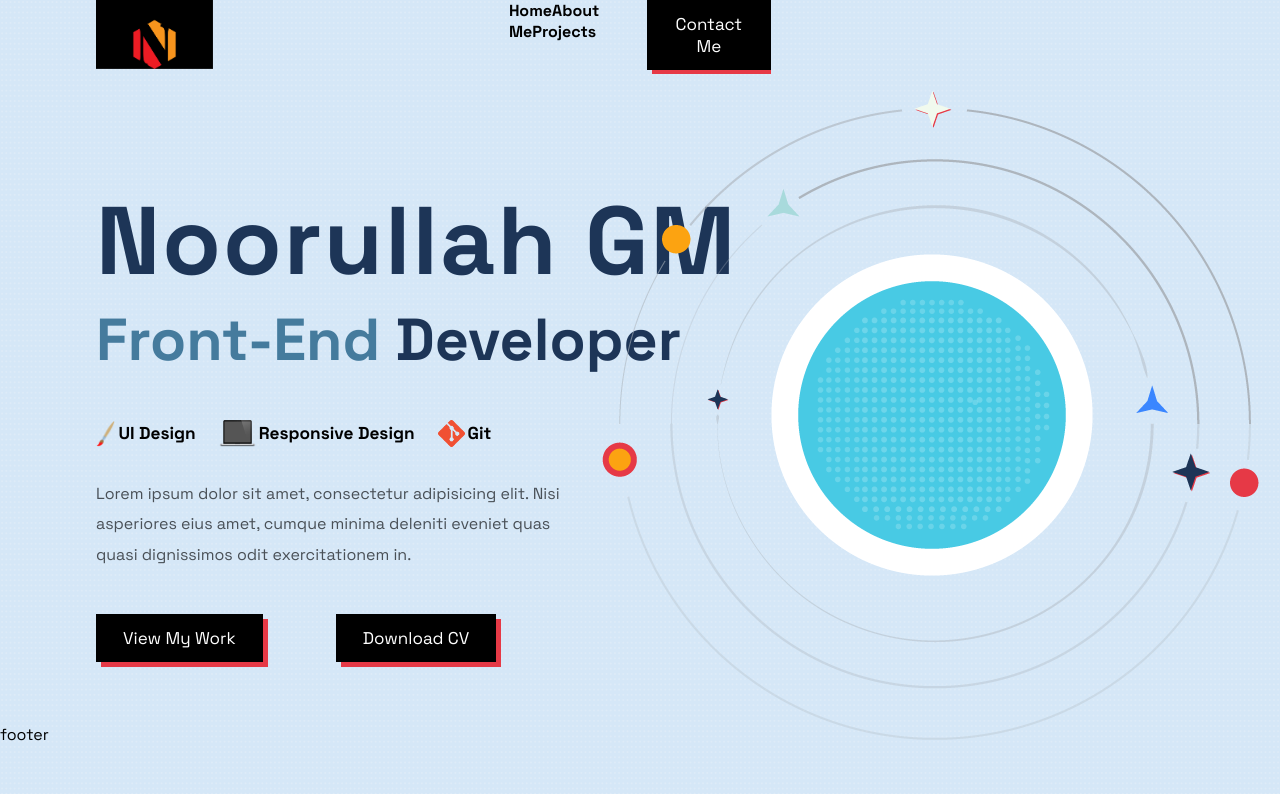
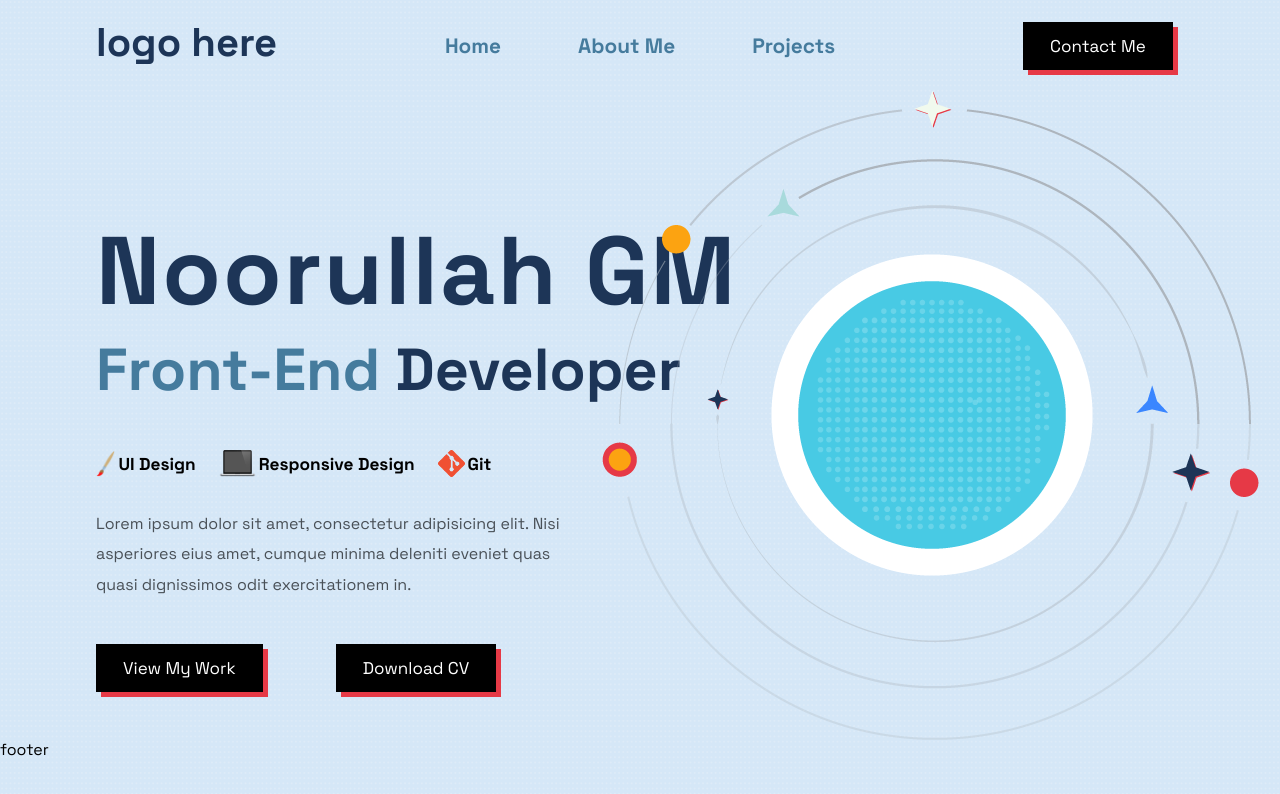
Before and after one commit to noorgm/Portfolio, a React (Create React App) app: page / in a window 1280 px wide. Shown: the top 794 px of the page. Built offline with nearby package versions, Linux system fonts and the light colour scheme.

Commit message:
sorted the nav

```diff
--- a/src/components/Navbar/Navbar.js
+++ b/src/components/Navbar/Navbar.js
@@ -1,23 +1,39 @@
-import React from 'react';
+import React, { useState } from 'react';
+import { Link, NavLink } from 'react-router-dom';
+
+import MenuIcon from '@mui/icons-material/Menu'
 import './navbar.css';
-import { Link, NavLink } from 'react-router-dom';
-import logo from '../../assets/images/logo1.png';
 
 const Navbar = () => {
+
+  const [openMenu, setOpenMenu] = useState(false);
+
+  const menuIconHandler = () => {
+    setOpenMenu(!openMenu);
+  };
+
+  const menuIconNavHandler = () => {
+    setOpenMenu(false);
+  };
+
   return (
     <section className='container'>
       <nav className="grid">
-        <Link to='/' className='logo'>
-          <img src={logo} alt="logo" />
+        <Link to='/' className='nav-logo' onClick={menuIconNavHandler}>
+          <h4>logo here</h4>
         </Link>
 
-        <div className="ul">
-          <NavLink className='one'  style={({ isActive, isPending }) => { return { color: isActive ? 'var(--highlight)' : '', fontWeight: isActive ? 'bolder' : '' }; }} >Home</NavLink>
-          <NavLink className='two' style={({ isActive, isPending }) => { return { color: isActive ? 'var(--highlight)' : '', fontWeight: isActive ? 'bolder' : '' };  }}>About Me</NavLink>
-          <NavLink className='three' style={({ isActive, isPending }) => { return { color: isActive ? 'var(--highlight)' : '', fontWeight: isActive ? 'bolder' : '' };  }}>Projects</NavLink>
+        <div className={`menu-icon ${openMenu ? 'active' : ''}`} onClick={menuIconHandler}>
+          <MenuIcon />
         </div>
 
-        <Link className='nav-contact'>
+        <div className={`nav-ul ${openMenu ? 'active' : ''}`}>
+          <NavLink className='a-a'  style={({ isActive, isPending }) => { return { color: isActive ? 'var(--secondary-color)' : '', fontWeight: isActive ? 'bolder' : '' }; }} >Home</NavLink>
+          <NavLink className='a-a' style={({ isActive, isPending }) => { return { color: isActive ? 'var(--secondary-color)' : '', fontWeight: isActive ? 'bolder' : '' };  }}>About Me</NavLink>
+          <NavLink className='a-a' style={({ isActive, isPending }) => { return { color: isActive ? 'var(--secondary-color)' : '', fontWeight: isActive ? 'bolder' : '' };  }}>Projects</NavLink>
+        </div>
+
+        <Link onClick={menuIconNavHandler} className={`nav-sign ${openMenu ? 'active' : ''}`}>
           <button>Contact Me</button>
         </Link>
       </nav>
--- a/src/components/Navbar/navbar.css
+++ b/src/components/Navbar/navbar.css
@@ -1,14 +1,106 @@
 nav {
     grid-area: navbar;
+    padding: 17px 0px;
+    margin-bottom: 27px;
 }
 
 /* MOBILE SCREEN */
-.ul, .nav-contact {
-    /* display: none; */
-}
-nav .logo {
+.nav.logo {
     grid-column: 1 / 4;
+    padding-bottom: 13px;
 }
 .logo > img {
     width: min(80%, 117px);
 }
+
+.a-a {
+    color: cadetblue;
+}
+
+.nav-ul, .nav-sign {
+    display: none;
+}
+
+.nav-sign {
+    padding: 5px 0px;
+}
+
+/* MenuIcon */
+.menu-icon {
+    display: block;
+    grid-column: 8 / 9;
+    cursor: pointer;
+}
+.nav-ul.active,
+.nav-sign.active {
+    position: fixed;
+    top: 97px;
+    left: 0;
+    bottom: 0;
+    z-index: 9999;
+    padding: 1rem;
+    display: flex;
+    flex-direction: column;
+    align-items: center;
+    row-gap: 33px;
+    width: 100%;
+    background-color: var(--third-color);
+    font-size: 1.3rem;
+    font-weight: 700;
+    padding-top: 73px;
+}
+.nav-sign.active {
+    top: 373px;
+    max-height: 87px;
+    padding-top: 0px;
+}
+.menu-icon.active .MuiSvgIcon-root {
+    display: none;
+}
+.menu-icon.active::before {
+    content: 'X';
+    font-size: 1.4rem;
+    display: block;
+}
+
+@media (min-width: 960px) {
+
+    .menu-icon {
+        display: none;
+    }
+    .nav-logo {
+        grid-column: 1 / 3;
+    }
+    .nav-ul, .nav-sign {
+        display: block;
+    }
+    .nav-ul {
+        grid-column: 4 / 7;
+        column-gap: 31px;
+        display: flex;
+        align-items: center;
+        font-size: 1.1rem;
+    }
+    .nav-ul a {
+        color: var(--secondary-text);
+    }
+    .nav-sign {
+        grid-column: 7 / 9;
+    }
+
+}
+
+@media (min-width: 1280px) {
+    .nav-ul {
+        grid-column: 3 / 7;
+        font-size: 1.3rem;
+        justify-content: center;
+        gap: 77px;
+    }
+    .nav-sign {
+        grid-column: 7 / 9;
+        display: flex;
+        justify-content: flex-end;
+        padding-right: 0.7rem;
+    }
+}
```
